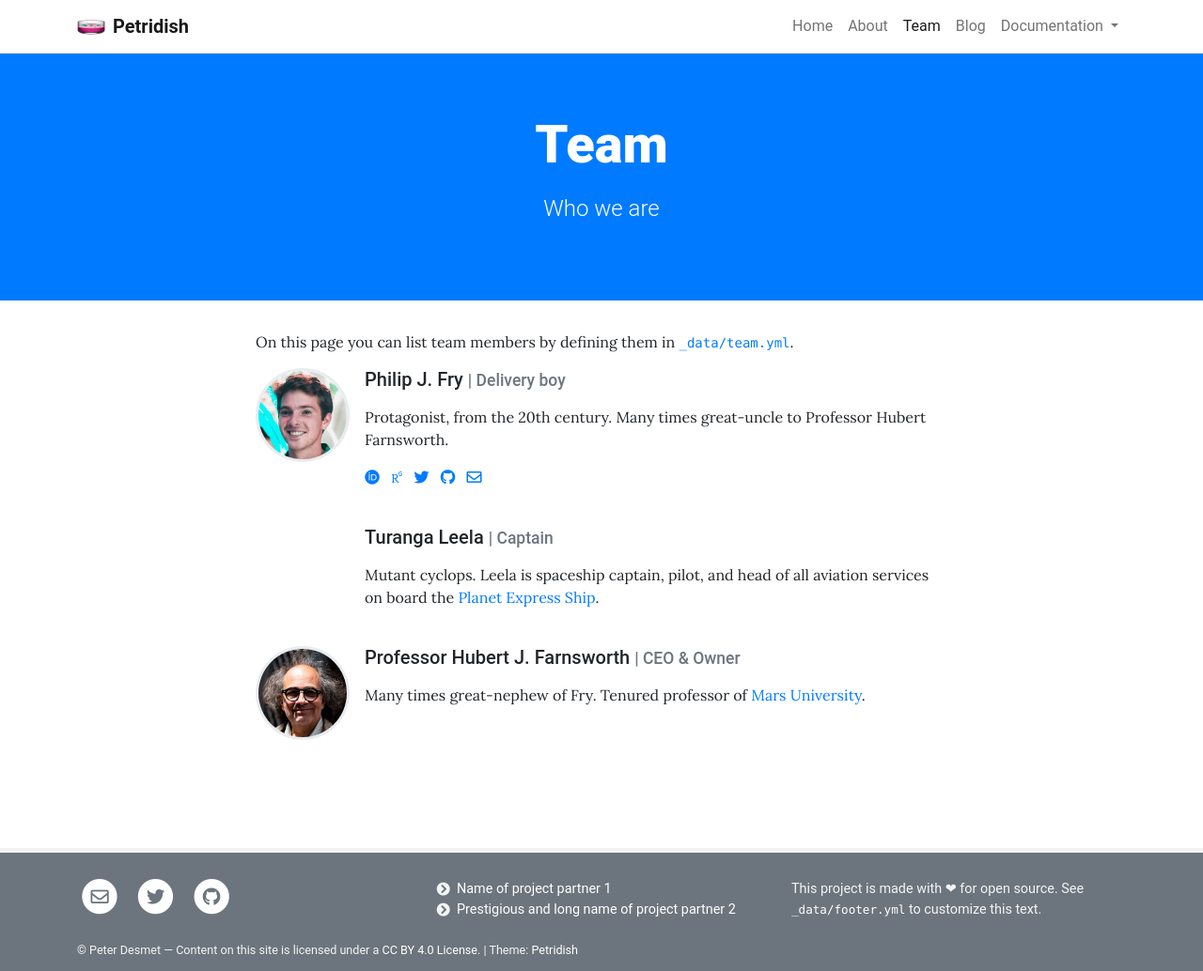
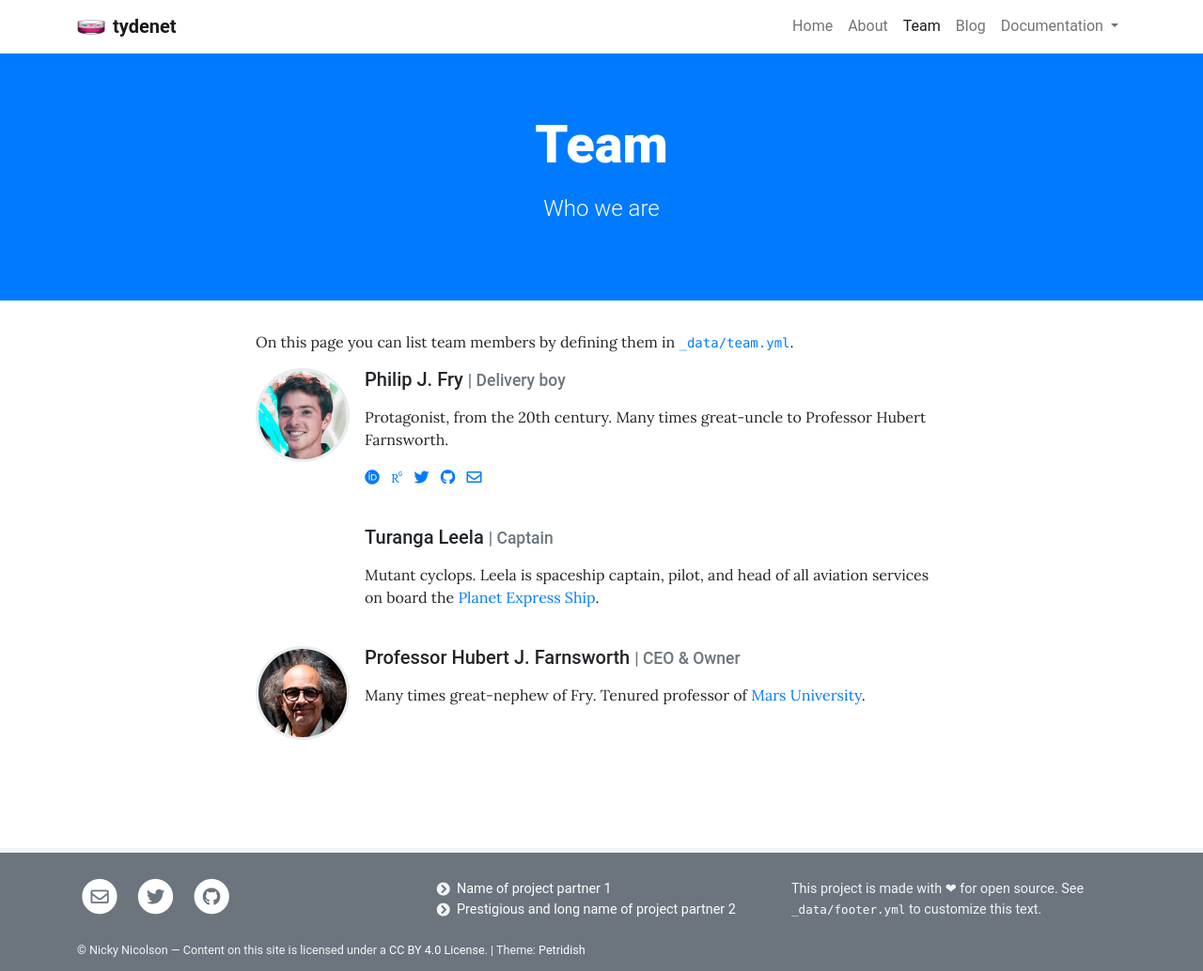
Before and after one commit to tydenet/tydenet.github.io, a Jekyll site: the page built from pages/team.md, in a window 1280 px wide. Shown: the whole page at 94% size. Built offline with Jekyll 4.4.1, drawn with Linux system fonts in a browser that asks for light colours; some web fonts are replaced.

Commit message:
Update _config.yml

```diff
--- a/_config.yml
+++ b/_config.yml
@@ -1,15 +1,15 @@
 # SITE SETTINGS
-title: Petridish                        # Title in top navigation bar (navbar) and <head>
-description: Jekyll theme for research project websites # Site description in <head>
-author: Peter Desmet                    # Used for copyright statement in footer
-baseurl: "/petridish"                   # Only required if your site is in a directory e.g. https://username.github.io/sitename
+title: tydenet                        # Title in top navigation bar (navbar) and <head>
+description: Type deposition network analysis # Site description in <head>
+author: Nicky Nicolson                    # Used for copyright statement in footer
+baseurl: "/website"                   # Only required if your site is in a directory e.g. https://username.github.io/sitename
                                         # which has url: "https://username.github.io" (no slash) and baseurl: "/sitename" (leading slash)
                                         # A baseurl affects internal links, see http://peterdesmet.github.io/petridish/markdown/#links
 
 # SOCIAL PROFILES
-email: your.email@example.com           # Social icon in footer
-twitter_username: peterdesmet           # Social icon in footer
-github_username: peterdesmet            # Social icon in footer
+email: n.nicolson@kew.org           # Social icon in footer
+twitter_username: nickynicolson           # Social icon in footer
+github_username: nickynicolson            # Social icon in footer
 
 # THEME SETTINGS (ALL OPTIONAL)
 posts_on_home: 3                        # Show x number of latest posts on homepage, can be 0
```
